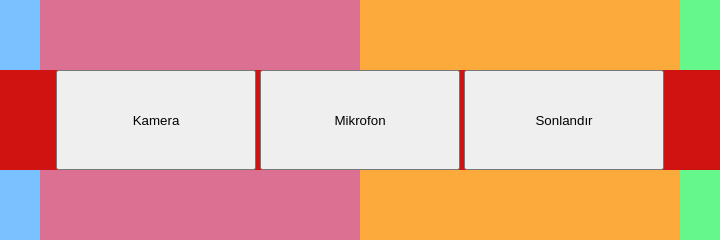
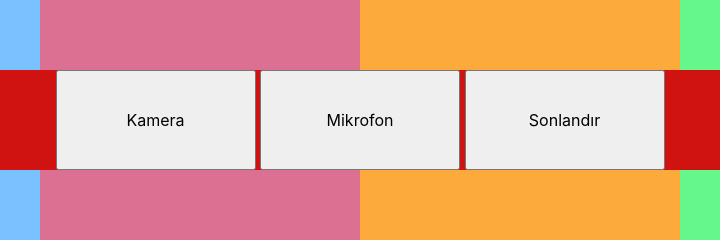
Before and after one commit to Alphazeroo/Online-Chat, a website: page public/index.html in a window 1280 px wide. Shown: the part 630-870 px from the top of the page, 280-1000 px from the left. Drawn offline with nearby package versions, Linux system fonts and the light colour scheme.

Commit message:
new main.css edit:package.json

```diff
--- a/public/index.html
+++ b/public/index.html
@@ -1,9 +1,12 @@
 <!DOCTYPE html>
 <html lang="en">
 <head>
+    <title>Online-Chat</title>
     <meta charset="UTF-8">
     <meta name="viewport" content="width=device-width, initial-scale=1.0">
     <meta http-equiv="X-UA-Compatible" content="ie=edge">
+    <link rel="stylesheet" href="https://stackpath.bootstrapcdn.com/bootstrap/4.3.1/css/bootstrap.min.css">
+    <link href="main.css" rel="stylesheet">
     <style>
         html, body {
             margin: 0;
@@ -73,7 +76,7 @@
 
 
     </style>
-    <title>Online-Chat</title>
+
 </head>
 <body>
 <div class="topbar">
```
Also changed, not shown: package.json (+7 -3 lines), public/main.css (added), 1 other file.
